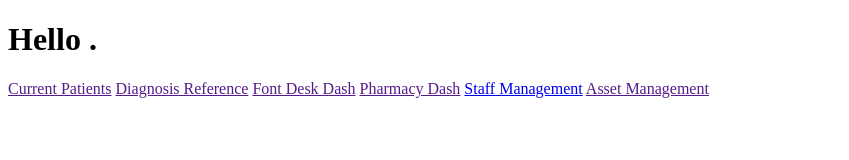
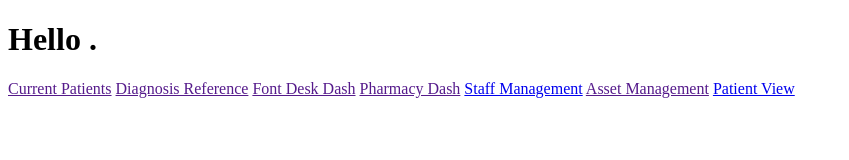
Before and after one commit to samueljbarnett/CSE-350-Group-Project, a website: page testInterface/templates/staff-dashboard.html in a window 1280 px wide. Shown: the whole page, without its empty margins (0-849 px from the left). Drawn offline with Linux system fonts and the light colour scheme.

Commit message:
Allow staff members to also register as patients

```diff
--- a/testInterface/templates/staff-dashboard.html
+++ b/testInterface/templates/staff-dashboard.html
@@ -14,5 +14,6 @@
     <a href="" disabled>Pharmacy Dash</a>
     <a href="staff-manager.html" disabled>Staff Management</a>
     <a href="" disabled>Asset Management</a>
+    <a href="dashboard.html?view=patient">Patient View</a>
 </body>
 </html>
```
